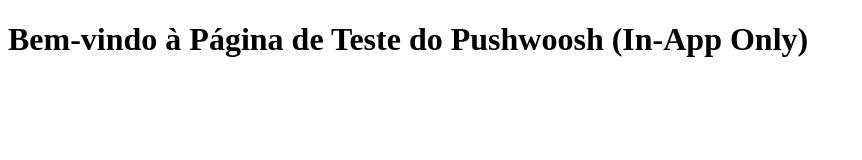
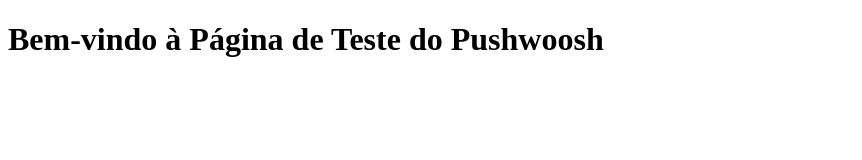
Before and after one commit to SuporteAdTraffic/PushWooshTest, a plain HTML site: page index.html in a window 1280 px wide. Shown: the whole page, without its empty margins (0-862 px from the left). Drawn offline with Linux system fonts and the light colour scheme.

Commit message:
Update index.html

```diff
--- a/index.html
+++ b/index.html
@@ -5,7 +5,7 @@
   <title>Página de Teste Pushwoosh</title>
 </head>
 <body>
-  <h1>Bem-vindo à Página de Teste do Pushwoosh (In-App Only)</h1>
+  <h1>Bem-vindo à Página de Teste do Pushwoosh</h1>
 
   <!-- SDK do Pushwoosh -->
   <script src="https://cdn.pushwoosh.com/webpush/v3/pushwoosh-web-notifications.js" async></script>
```
